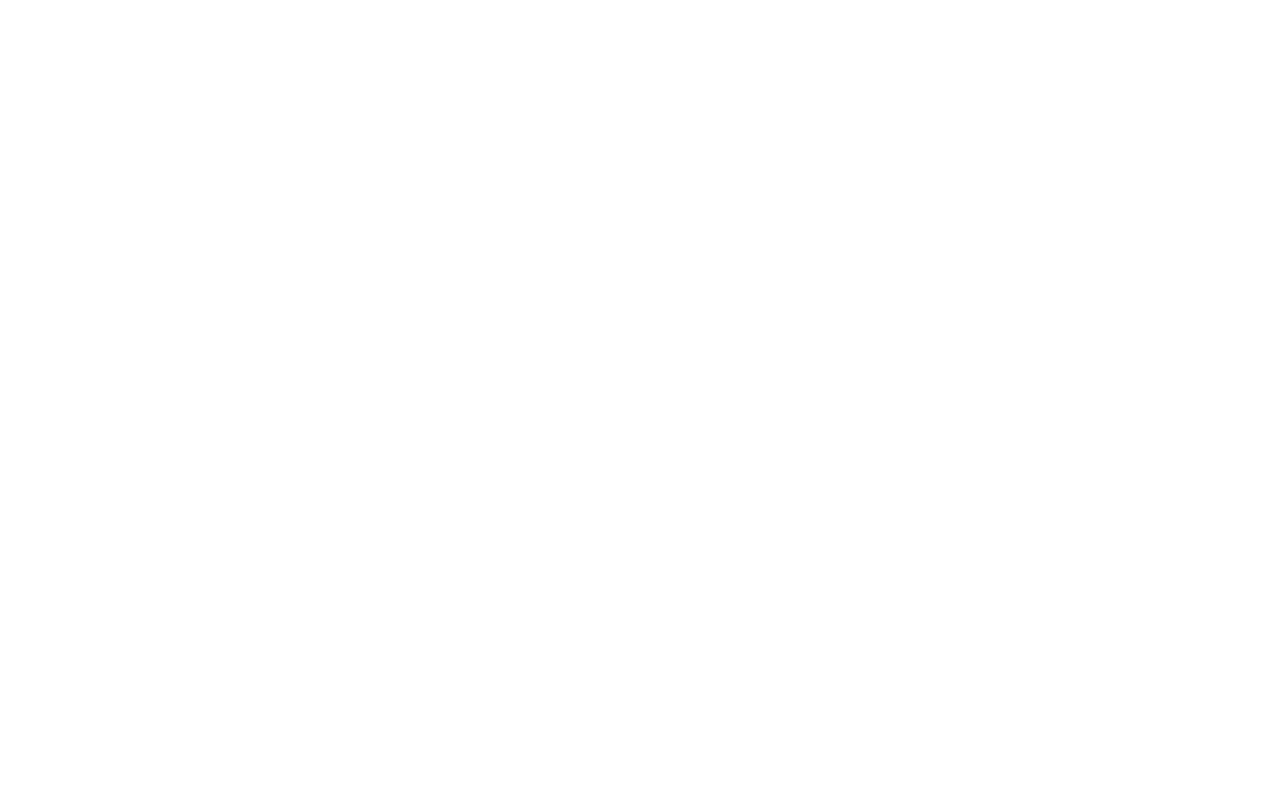
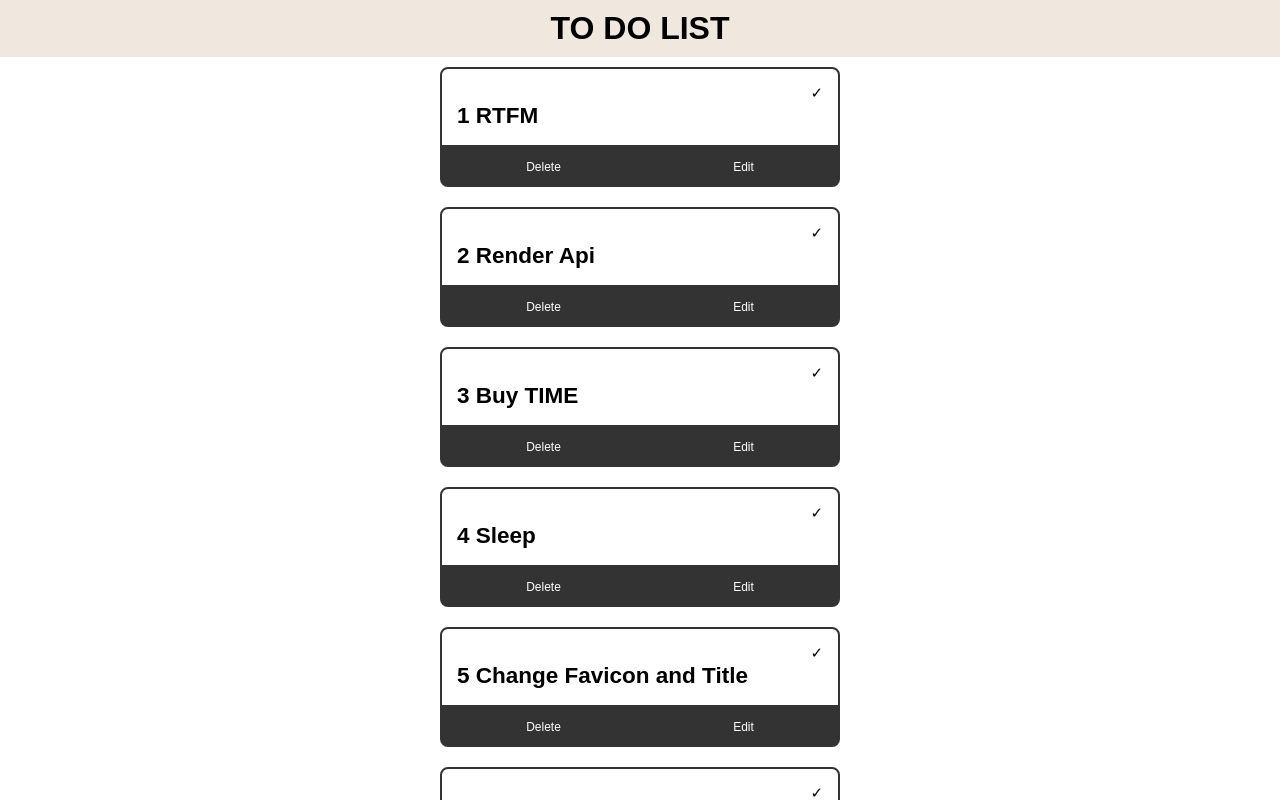
Before and after one commit to AnaCatanaR/202301-w6ch1-ana-catana, a React (Create React App) app: page / in a window 1280 px wide. Shown: the top 800 px of the page. Built offline with nearby package versions, Linux system fonts and the light colour scheme.

Commit message:
Add App component to project

```diff
--- /dev/null
+++ b/src/App.css
@@ -0,0 +1,37 @@
+* {
+  box-sizing: border-box;
+}
+
+body {
+  margin: 0;
+  font-family: Arial, Helvetica, sans-serif;
+}
+
+ul,
+li {
+  margin: 0;
+  padding: 0;
+  list-style: none;
+}
+
+h1 {
+  margin: 0;
+  color: #000;
+}
+
+button {
+  background: none;
+  border: none;
+  font-size: 12px;
+  cursor: pointer;
+}
+
+header {
+  display: flex;
+  flex-direction: row;
+  justify-content: center;
+  align-items: center;
+  padding: 10px;
+  width: 100vw;
+  background-color: rgb(240, 231, 222);
+}
--- a/src/App.tsx
+++ b/src/App.tsx
@@ -1,5 +1,14 @@
-function App() {
-  return <div></div>;
+import "./App.css";
+import Header from "./components/Header/Header";
+import TaskList from "./components/TaskList/TaskList";
+
+function App(): JSX.Element {
+  return (
+    <>
+      <Header />
+      <TaskList />
+    </>
+  );
 }
 
 export default App;
--- a/src/store/index.ts
+++ b/src/store/index.ts
@@ -1,7 +1,8 @@
 import { configureStore, ThunkAction, Action } from "@reduxjs/toolkit";
+import { todosReducer } from "./feature/todoSlice";
 
 export const store = configureStore({
-  reducer: {},
+  reducer: { toDo: todosReducer },
 });
 
 export type AppDispatch = typeof store.dispatch;
```
Also changed, not shown: src/types.tsx (added, +7 -0 lines).
